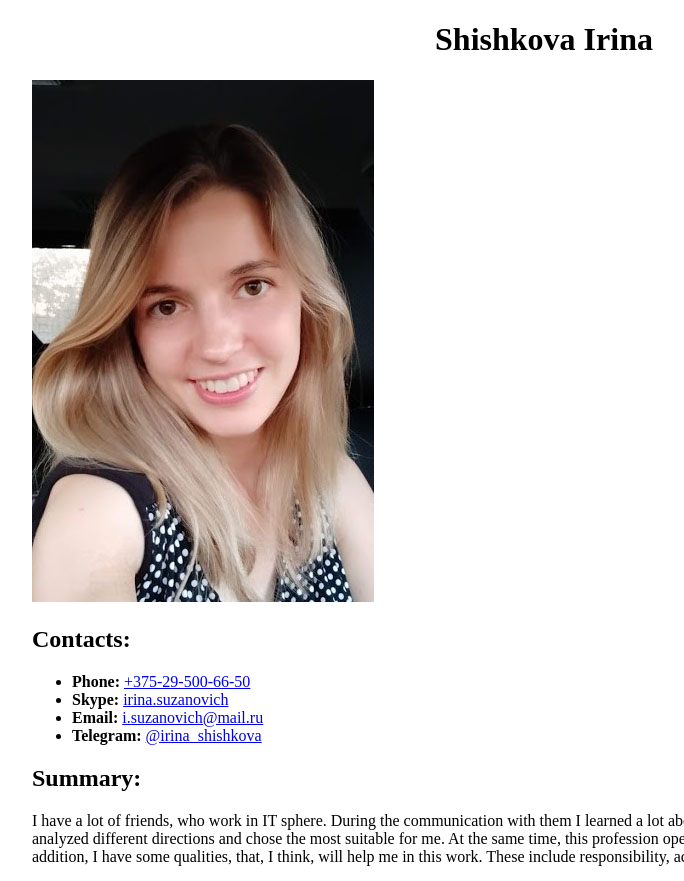
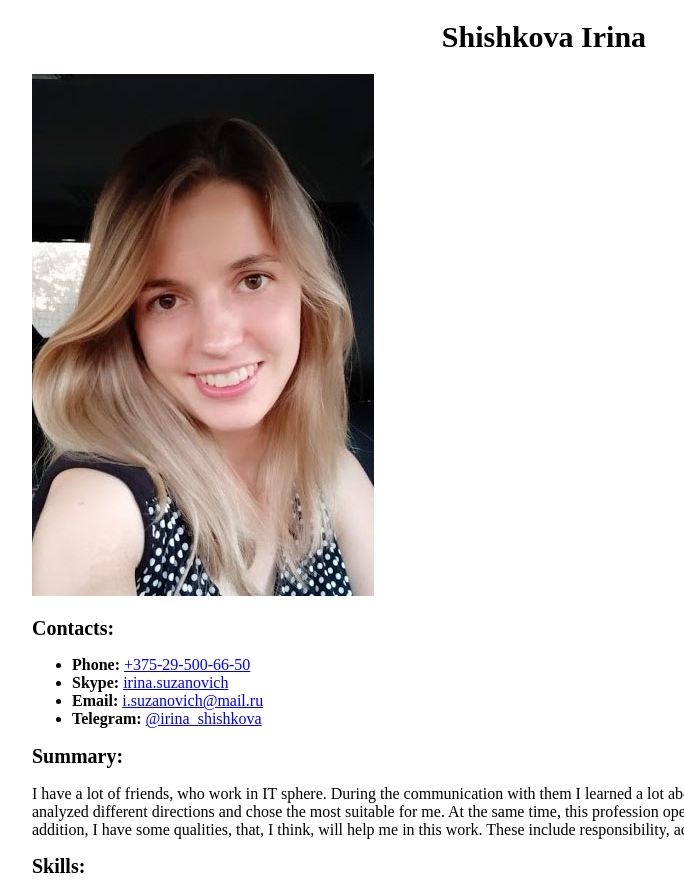
Before and after one commit to suzik86/rsschool-2019Q1-cv, a plain HTML site: page index.html in a window 1280 px wide. Shown: the top 881 px of the page, without its empty margins (96-780 px from the left). Drawn offline with Linux system fonts and the light colour scheme.

Commit message:
style: change headings size

```diff
--- a/style.css
+++ b/style.css
@@ -5,10 +5,13 @@ body {
 
 header h1 {
     text-align: center;
-
-
+    font-size: 30px;
 }
 
 .contacts span {
     font-weight: 600;
 }
+
+h2 {
+    font-size: 20px;
+}
```
